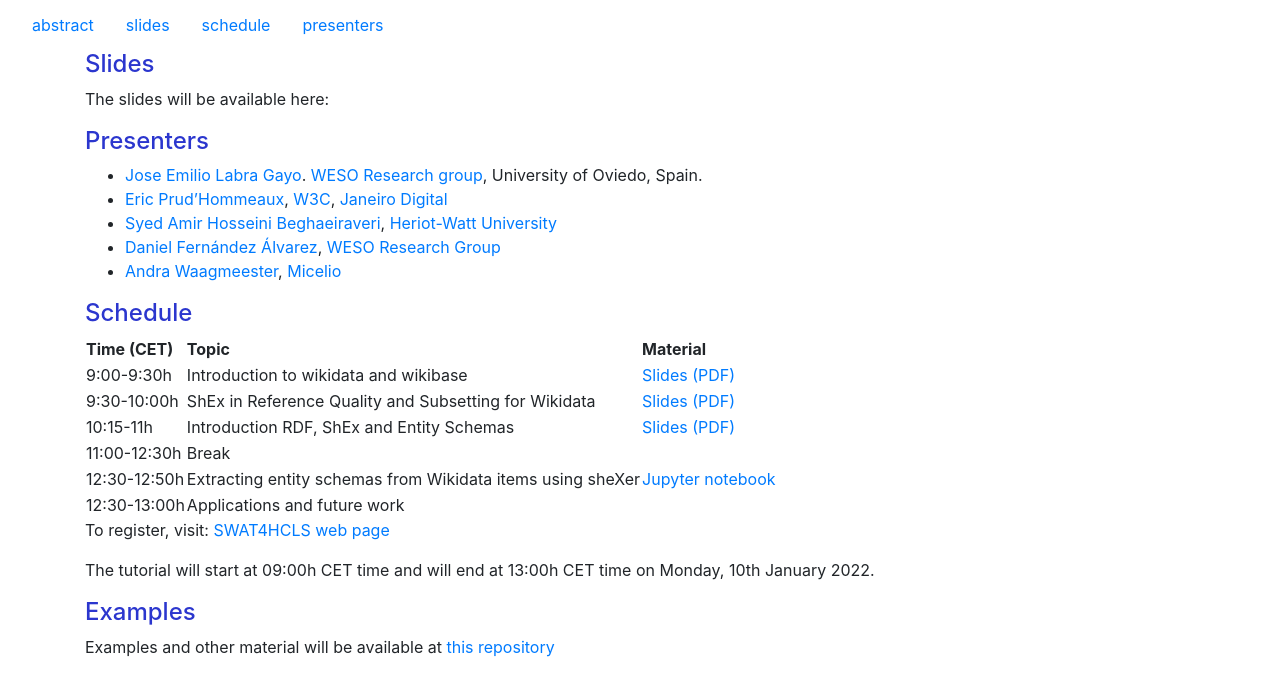
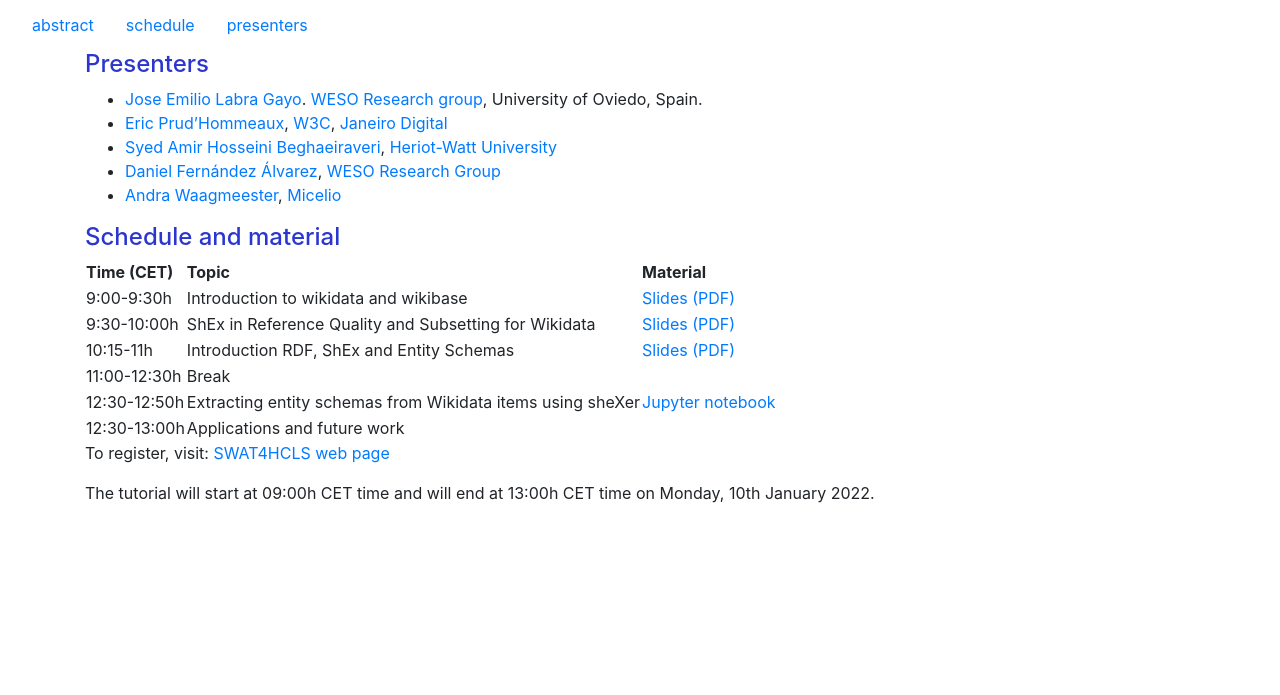
Before and after one commit to validatingrdf/Web, a plain HTML site: page tutorial/swat4hcls22/index.html in a window 1280 px wide. Shown: the part 249-944 px from the top of the page. After the commit the page ends 800 px from the top, so only its background shows below. Drawn offline with nearby package versions, Linux system fonts and the light colour scheme.

Commit message:
Updated the section structure

```diff
--- a/tutorial/swat4hcls22/index.html
+++ b/tutorial/swat4hcls22/index.html
@@ -26,9 +26,6 @@
   <li class="nav-item">
     <a class="nav-link" href="#abstract">abstract</a>
   </li>
-  <li class="nav-item">
-    <a class="nav-link" href="#slides">slides</a>
-  </li>
 <!--  <li class="nav-item">
     <a class="nav-link" href="#topics">topics</a>
   </li> -->
@@ -50,14 +47,6 @@
 <p>Shape Expressions are formal – machine readable – descriptions of data shapes/schemas. They provide the means to validate expectations by both data and use-case providers. In 2019 the Wikidata introduced the EntitySchema namespace that allows storing Shape Expressions in and Wikibase extensions. Next to Wikidata, this EntitySchema namespace is also available to local wikibase installs and on cloud installation such as wbstack.com. In this tutorial we will shortly introduce Shape Expressions after which we will guide the audience through the EntitySchema namespace in both Wikidata and Wikibase. We will also introduce Wikishape (https://wikishape.weso.es/) as a Shape Expression platform provided by Weso. After this tutorial the participants will be able to write simple Shape Expressions and maintain that on either Wikidata or a local Wikibase.
 </section>
 
-<section id="slides">
-<h3>Slides</h3>
-The slides will be available here:
-
-<ul>
-</ul>
-</section>
-
 <section id="team">
 <h3>Presenters</h3>
 <ul>
@@ -70,7 +59,7 @@ The slides will be available here:
 </section>
 
 <section id="schedule">
-<h3>Schedule</h3>
+<h3>Schedule and material</h3>
 <table>
   <tr>
     <th>Time (CET)</th><th>Topic</th><th>Material</th>
@@ -89,14 +78,6 @@ The slides will be available here:
 
 </section>
 
-<section id="examples">
-<h3>Examples</h3>
-
-<p>Examples and other material will be available at
- <a href="https://github.com/validatingrdf/SWAT4HCLS22">this repository</a></p>
-
-</section>
-
 <br>
 
 
```
